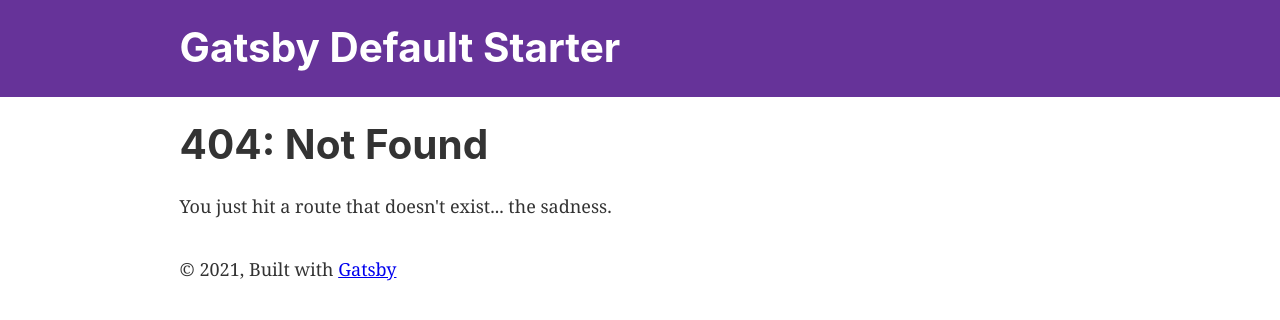
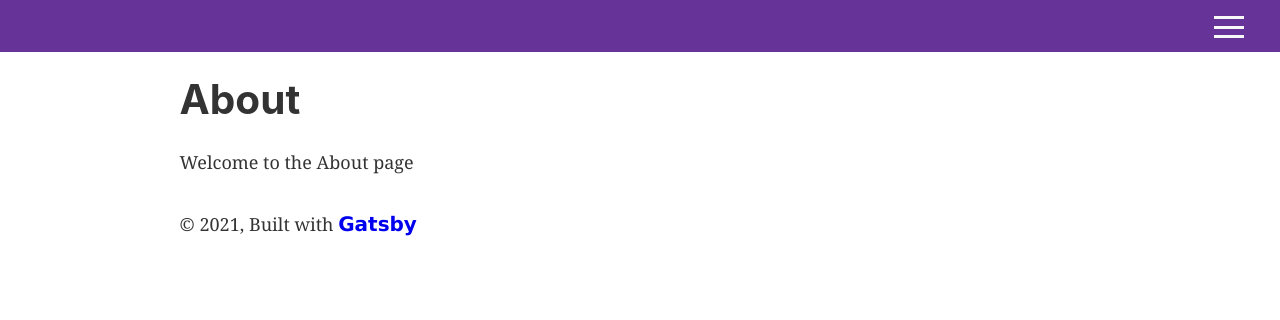
Before and after one commit to nikkipeel/gatsby-burger-menu, a Gatsby site: page /about in a window 1280 px wide. Before the commit this address had no page. Built offline with nearby package versions, Linux system fonts and the light colour scheme; Gatsby itself is replaced by a stand-in of ours.

Commit message:
first commit

```diff
--- a/src/components/header.js
+++ b/src/components/header.js
@@ -1,6 +1,7 @@
 import * as React from "react"
 import PropTypes from "prop-types"
 import { Link } from "gatsby"
+import MobileNav from "./menu"
 
 const Header = ({ siteTitle }) => (
   <header
@@ -9,6 +10,8 @@ const Header = ({ siteTitle }) => (
       marginBottom: `1.45rem`,
     }}
   >
+    <MobileNav></MobileNav>
+
     <div
       style={{
         margin: `0 auto`,
--- a/src/components/layout.css
+++ b/src/components/layout.css
@@ -595,3 +595,44 @@ pre tt:after {
     font-size: 100%;
   }
 }
+
+
+nav {
+  display: flex;
+  flex-direction: column;
+  justify-content: start;
+  align-items: center;
+}
+
+#home {
+  padding-top: 3rem;
+}
+button:hover, button:focus {
+  outline: 0px transparent;
+}
+
+a {
+  font-family: verdana, sans-serif;
+  text-decoration: none;
+  font-weight: 400;
+  font-size: 22px;
+  padding-bottom: 2rem;
+  outline: none;
+}
+
+a:hover, a:focus {
+  text-decoration: 2px underline solid;
+  text-underline-offset: 5px;
+  color: #ffffff;
+}
+
+footer a {
+  font-size: 20px;
+  font-weight: 600;
+  font-family: verdana, sans-serif;
+}
+
+footer a:hover, footer a:focus {
+  color: rebeccapurple;
+  filter: brightness(130%);
+}
--- a/src/components/layout.js
+++ b/src/components/layout.js
@@ -7,25 +7,14 @@
 
 import * as React from "react"
 import PropTypes from "prop-types"
-import { useStaticQuery, graphql } from "gatsby"
-
 import Header from "./header"
 import "./layout.css"
 
 const Layout = ({ children }) => {
-  const data = useStaticQuery(graphql`
-    query SiteTitleQuery {
-      site {
-        siteMetadata {
-          title
-        }
-      }
-    }
-  `)
 
   return (
     <>
-      <Header siteTitle={data.site.siteMetadata?.title || `Title`} />
+    <Header></Header>
       <div
         style={{
           margin: `0 auto`,
--- /dev/null
+++ b/src/components/menu.js
@@ -0,0 +1,70 @@
+import { slide as Menu } from 'react-burger-menu'
+import * as React from "react"
+import "./layout.css"
+
+var styles = {
+    bmBurgerButton: {
+      position: 'fixed',
+      width: '30px',
+      height: '24px',
+      right: '36px',
+      top: '16px'
+    },
+    bmBurgerBars: {
+      background: '#f8f8f8',
+      height: '3px'
+    },
+    bmBurgerBarsHover: {
+      background: '#ffffff'
+    },
+    bmCrossButton: {
+        top: '24px',
+        right: '24px',
+      height: '28px',
+      width: '28px'
+    },
+    bmCross: {
+        height: '28px',
+        background: '#fff'
+    },
+    bmMenuWrap: {
+      position: 'fixed',
+      height: '100%'
+    },
+    bmMenu: {
+      background: 'rebeccapurple',
+      padding: '2.5em 1.5em 0',
+      fontSize: '1.15em'
+    },
+    bmMorphShape: {
+      fill: '#373a47'
+    },
+    bmItemList: {
+      color: '#b8b7ad',
+      padding: '0.8em'
+    },
+    bmItem: {
+      display: 'flex',
+      flexDirection: 'columns',
+      color: '#fff'
+    },
+    bmOverlay: {
+      background: 'rgba(0, 0, 0, 0.3)'
+    }
+  }
+
+class MobileNav extends React.Component {
+
+
+  render () {
+    return (
+      <Menu class="mobileNav" right styles={ styles }>
+        <a id="home" className="menu-item" href="/">Home</a>
+        <a id="about" className="menu-item" href="/about/">About</a>
+        <a id="contact" className="menu-item" href="/contact/">Contact</a>
+      </Menu>
+    );
+  }
+}
+
+export default MobileNav
--- /dev/null
+++ b/src/pages/about.js
@@ -0,0 +1,13 @@
+import * as React from "react"
+import Layout from "../components/layout"
+import SEO from "../components/seo"
+
+const About = () => (
+  <Layout>
+    <SEO title="About" />
+    <h1>About</h1>
+    <p>Welcome to the About page</p>
+  </Layout>
+)
+
+export default About
--- a/src/pages/index.js
+++ b/src/pages/index.js
@@ -1,5 +1,5 @@
 import * as React from "react"
-import { Link } from "gatsby"
+
 import { StaticImage } from "gatsby-plugin-image"
 
 import Layout from "../components/layout"
@@ -8,9 +8,8 @@ import SEO from "../components/seo"
 const IndexPage = () => (
   <Layout>
     <SEO title="Home" />
-    <h1>Hi people</h1>
-    <p>Welcome to your new Gatsby site.</p>
-    <p>Now go build something great.</p>
+    <h1>Hi everyone!</h1>
+    <p>Welcome to my Gatsby site.</p>
     <StaticImage
       src="../images/gatsby-astronaut.png"
       width={300}
@@ -19,10 +18,6 @@ const IndexPage = () => (
       alt="A Gatsby astronaut"
       style={{ marginBottom: `1.45rem` }}
     />
-    <p>
-      <Link to="/page-2/">Go to page 2</Link> <br />
-      <Link to="/using-typescript/">Go to "Using TypeScript"</Link>
-    </p>
   </Layout>
 )
 
```
Also changed, not shown: package.json (+4 -3 lines), src/pages/contact.js (added, +13 -0 lines), src/pages/page-2.js (deleted, +0 -16 lines), 1 other file.
